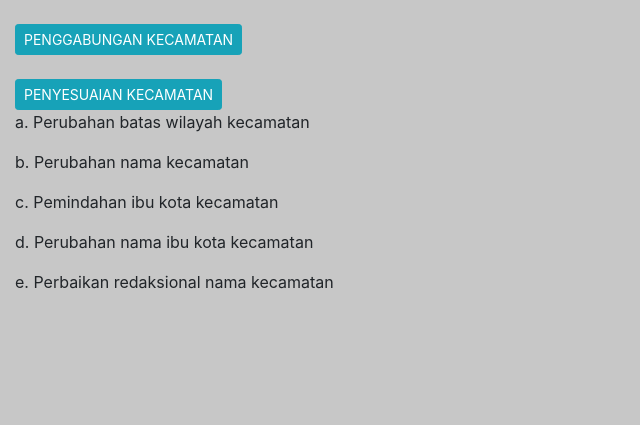
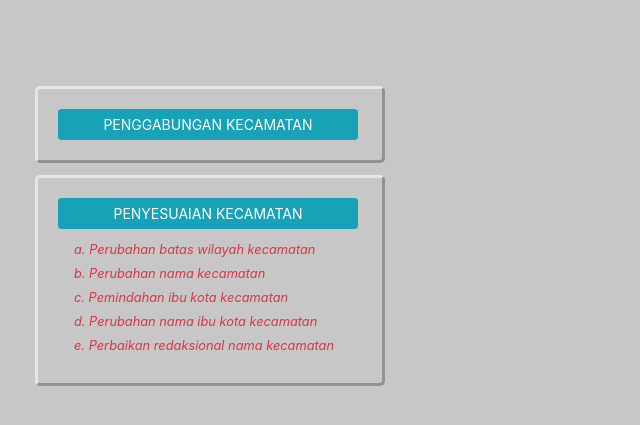
Before and after one commit to makaveeli/territory-estab-ci, a CodeIgniter app: page /project-p21/dashboard in a window 1280 px wide. Shown: the top 425 px of the page, without its empty margins (0-640 px from the left). Run offline with CodeIgniter, Linux system fonts and the light colour scheme; some libraries are stand-ins or nearby versions.

Commit message:
update index login

```diff
--- a/application/modules/dashboard/views/index.php
+++ b/application/modules/dashboard/views/index.php
@@ -1,11 +1,21 @@
 
-    <br>
-    <a href="<?php echo base_url(); ?>dashboard/form_pembentukan" class="btn btn-sm btn-info"> PENGGABUNGAN KECAMATAN</a>
-    <br>
-    <br>
-    <a href="" class="btn btn-sm btn-info"> PENYESUAIAN KECAMATAN</a>
-    <p>a. Perubahan batas wilayah kecamatan</p>
-    <p>b. Perubahan nama kecamatan</p>
-    <p>c. Pemindahan ibu kota kecamatan</p>
-    <p>d. Perubahan nama ibu kota kecamatan</p>
-    <p>e. Perbaikan redaksional nama kecamatan</p>
+    <div class="dash">
+      <div class="dash-index">
+        <!-- <br> -->
+        <a href="<?php echo base_url(); ?>dashboard/form_pembentukan" class="btn btn-sm btn-info"> PENGGABUNGAN KECAMATAN</a>
+
+
+      </div>
+      <div class="dash-index-new">
+      <a href="" class="btn btn-sm btn-info" disabled> PENYESUAIAN KECAMATAN</a>
+      <br>
+        <div class="dash-val">
+          <small class="text-danger pl-1"><i> a. Perubahan batas wilayah kecamatan  </i></small><br>
+          <small class="text-danger pl-1"><i> b. Perubahan nama kecamatan  </i></small><br>
+          <small class="text-danger pl-1"><i> c. Pemindahan ibu kota kecamatan  </i></small><br>
+          <small class="text-danger pl-1"><i> d. Perubahan nama ibu kota kecamatan  </i></small><br>
+          <small class="text-danger pl-1"><i> e. Perbaikan redaksional nama kecamatan  </i></small><br>
+        </div>
+
+      </div>
+    </div>
--- a/asset/css/style.css
+++ b/asset/css/style.css
@@ -103,6 +103,8 @@ body{
   border-radius: 5px;
   margin-left: 37%;
   margin-right: -50%;
+  border: outset;
+  border-color: rgb(233, 249, 250);
 }
 
 .form-login #title-login{
@@ -114,7 +116,7 @@ body{
 .form-login .auth-logo{
   width: 50px;
   margin-left: 41.2%;
-  margin-top: 20px;
+  margin-top: 10px;
 }
 
 .login-bt .login{
@@ -135,3 +137,40 @@ body{
   margin-left: 32%;
   padding: 3px;
 }
+
+.dash-index{
+  background: none;
+  width: 350px;
+  border-radius: 5px;
+  border: outset;
+  margin-top: 7%;
+  padding: 20px;
+  position: relative;
+  border-color: rgb(230, 230, 230);
+}
+.dash-index-new{
+  background: none;
+  width: 350px;
+  border-radius: 5px;
+  border: outset;
+  margin-top: 1%;
+  padding: 20px;
+  position: relative;
+  border-color: rgb(230, 230, 230);
+}
+
+.dash-index a{
+  width: 300px;
+}
+.dash-index-new a{
+  width: 300px;
+}
+
+.dash{
+  margin-left: 20px;
+}
+
+.dash-val{
+  margin-left: 5px;
+  padding: 7px;
+}
```
